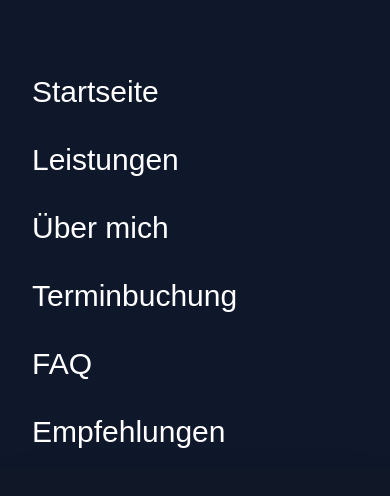
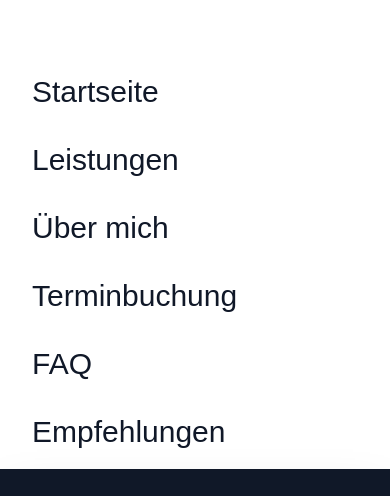
Before and after one commit to skaisstsdev/vivaasthetik, a Next.js app in the folder site/: page /de/services in a window 390 px wide. Both pictures are taken after a click on the button 38 px from the left and 52 px from the top of the page. Shown: the part 166-662 px from the top of the page. Built offline with nearby package versions, Linux system fonts and the light colour scheme.

Commit message:
Make mobile full screen menu white

```diff
--- a/site/src/components/layout/Navbar.tsx
+++ b/site/src/components/layout/Navbar.tsx
@@ -108,7 +108,7 @@ export default function Navbar() {
 
       {/* Полноэкранное меню, открывается по бургеру */}
       <div
-        className={`fixed inset-0 z-40 bg-slate-900 transition-all duration-500 ease-out flex flex-col justify-center px-8 md:px-24 pt-32 pb-12 overflow-y-auto ${
+        className={`fixed inset-0 z-40 bg-white transition-all duration-500 ease-out flex flex-col justify-center px-8 md:px-24 pt-32 pb-12 overflow-y-auto ${
           isMenuOpen ? 'opacity-100 pointer-events-auto' : 'opacity-0 pointer-events-none'
         }`}
       >
@@ -118,7 +118,7 @@ export default function Navbar() {
               <Link
                 href={link.href}
                 onClick={() => setIsMenuOpen(false)}
-                className={`block py-1 text-3xl sm:text-4xl md:text-5xl font-light text-white hover:text-white/70 transition-all transform ${
+                className={`block py-1 text-3xl sm:text-4xl md:text-5xl font-light text-gray-900 hover:text-gray-600 transition-all transform ${
                   isMenuOpen ? 'translate-y-0 opacity-100' : 'translate-y-4 opacity-0'
                 }`}
                 style={{
```
